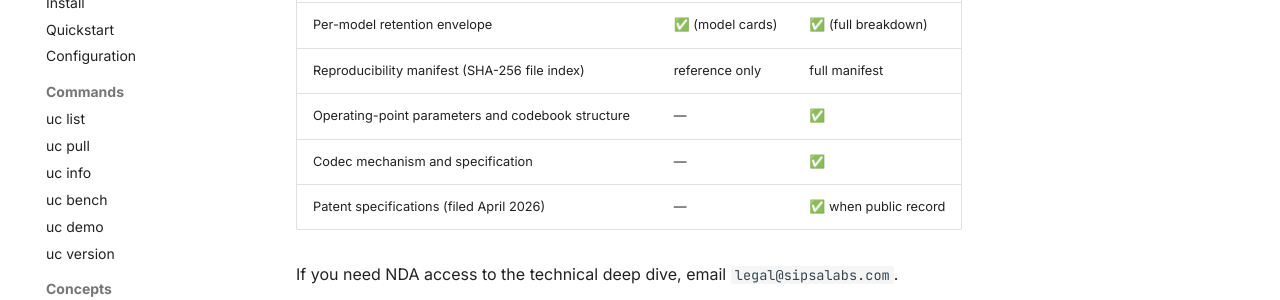
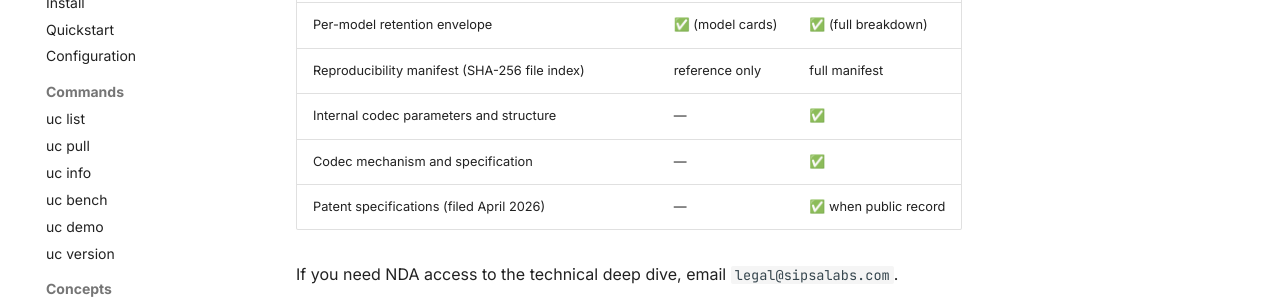
Before and after one commit to sipsalabs/ultracompress, an MkDocs documentation site: the page built from docs/concepts/compression-methods.md, in a window 1280 px wide and 900 px high, scrolled down 950 px. Shown: the part 152-452 px from the top of the window. Built offline with MkDocs 1.6.1 and Material for MkDocs 9.7.7, drawn with Linux system fonts in a browser that asks for light colours; comment, search, counter and statistics services are not loaded.

Commit message:
Docs: remove pre-filing/method detail (IP policy)

```diff
--- a/docs/concepts/compression-methods.md
+++ b/docs/concepts/compression-methods.md
@@ -28,7 +28,7 @@ Each published artifact reports an end-to-end perplexity ratio against its bf16
 | Validation cohort + benchmark methodology summary | ✅ | ✅ |
 | Per-model retention envelope | ✅ (model cards) | ✅ (full breakdown) |
 | Reproducibility manifest (SHA-256 file index) | reference only | full manifest |
-| Operating-point parameters and codebook structure | — | ✅ |
+| Internal codec parameters and structure | — | ✅ |
 | Codec mechanism and specification | — | ✅ |
 | Patent specifications (filed April 2026) | — | ✅ when public record |
 
```
